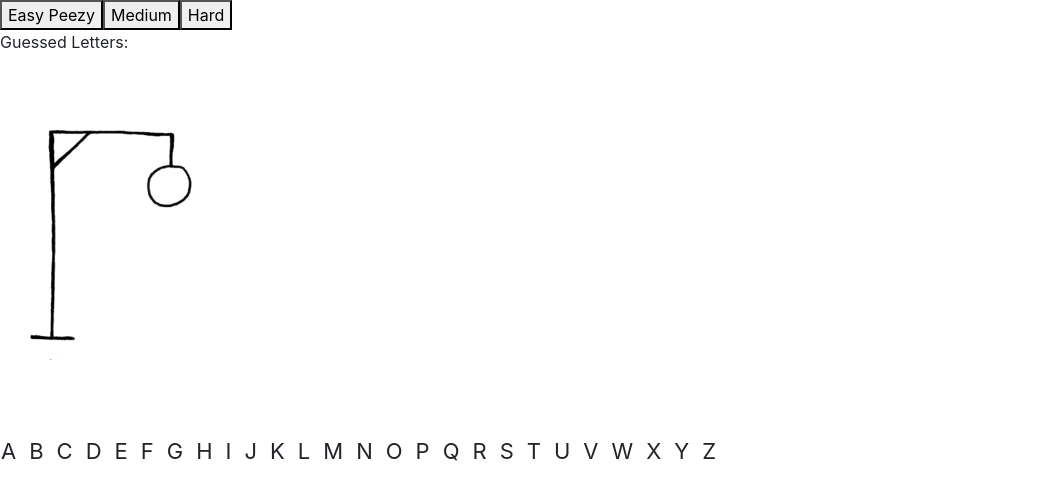
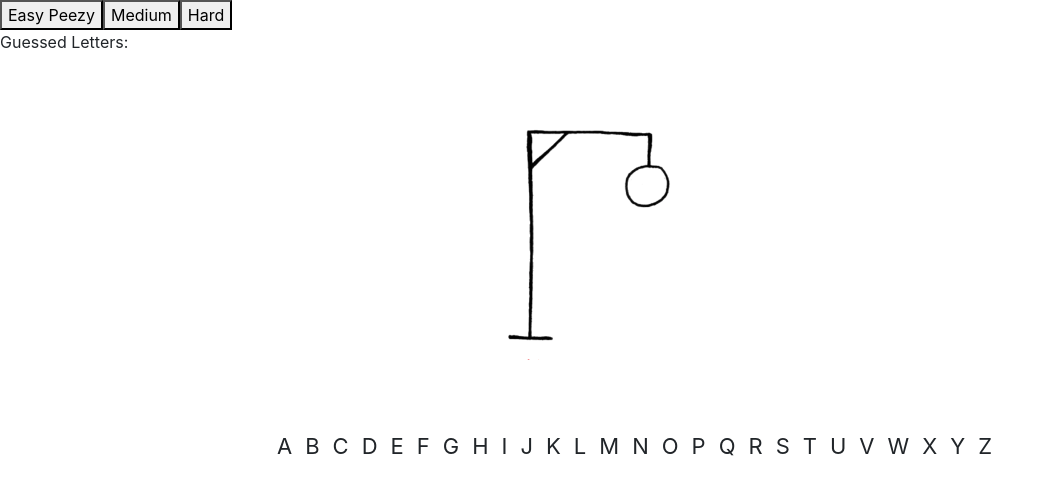
Before and after one commit to rybrennan/reach-project, a React app: page / in a window 1280 px wide. Shown: the top 500 px of the page, without its empty margins (0-1054 px from the left). Built offline with nearby package versions, Linux system fonts and the light colour scheme; no server answers.

Commit message:
centered Alphabet and Hangman containers

```diff
--- a/src/components/Alphabet.jsx
+++ b/src/components/Alphabet.jsx
@@ -5,7 +5,7 @@ const Block = styled.ul`
 padding: 0;
 
 list-style-type: none;
-margin: 5px 0;
+display:table; margin:0 auto;
 li {
   cursor: pointer;
   margin-right: 11px;
--- a/src/components/Hangman.jsx
+++ b/src/components/Hangman.jsx
@@ -14,7 +14,7 @@ const Wrapper = styled.div`
   height: 295px;
   background: url(${png1}) no-repeat center center;
   background-size: 100%;
-  margin: 0 15px;
+  margin:0 auto;
   transition: all 0.3s linear;
   &[data-order='2'] {
     background-image: url(${png2});
```
